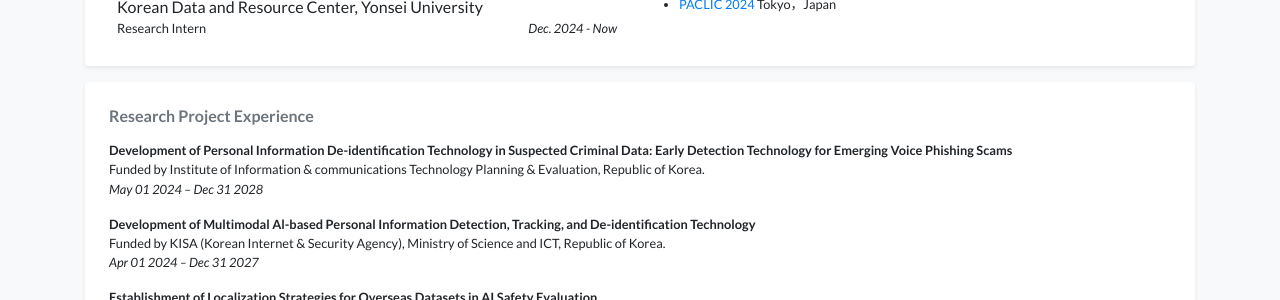
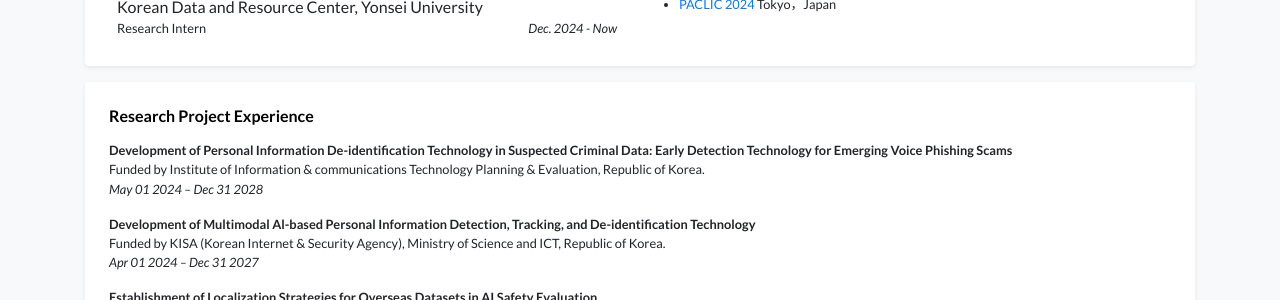
Before and after one commit to wangxiaonan-git/wangxiaonan-git.github.io, a Jekyll site: the page built from index.html, in a window 1280 px wide and 900 px high, scrolled down 572 px. Shown: the part 150-450 px from the top of the window. Built offline with Jekyll 4.4.1, drawn with Linux system fonts in a browser that asks for light colours; a style sheet for code colours, icons or effects is not loaded.

Commit message:
Update index.html

```diff
--- a/index.html
+++ b/index.html
@@ -14,7 +14,7 @@ num_selected: 10
   <div class="col">
     <div class="card border-0 shadow-sm bg-white">
       <div class="card-body p-4">
-        <h6 class="text-muted">Research Project Experience</h6>
+        <h6 style="color: black;">Research Project Experience</h6>
         <ul class="list-unstyled mt-3 small">
           <li class="mb-3">
             <strong>Development of Personal Information De-identification Technology in Suspected Criminal Data: Early Detection Technology for Emerging Voice Phishing Scams</strong><br />
```
